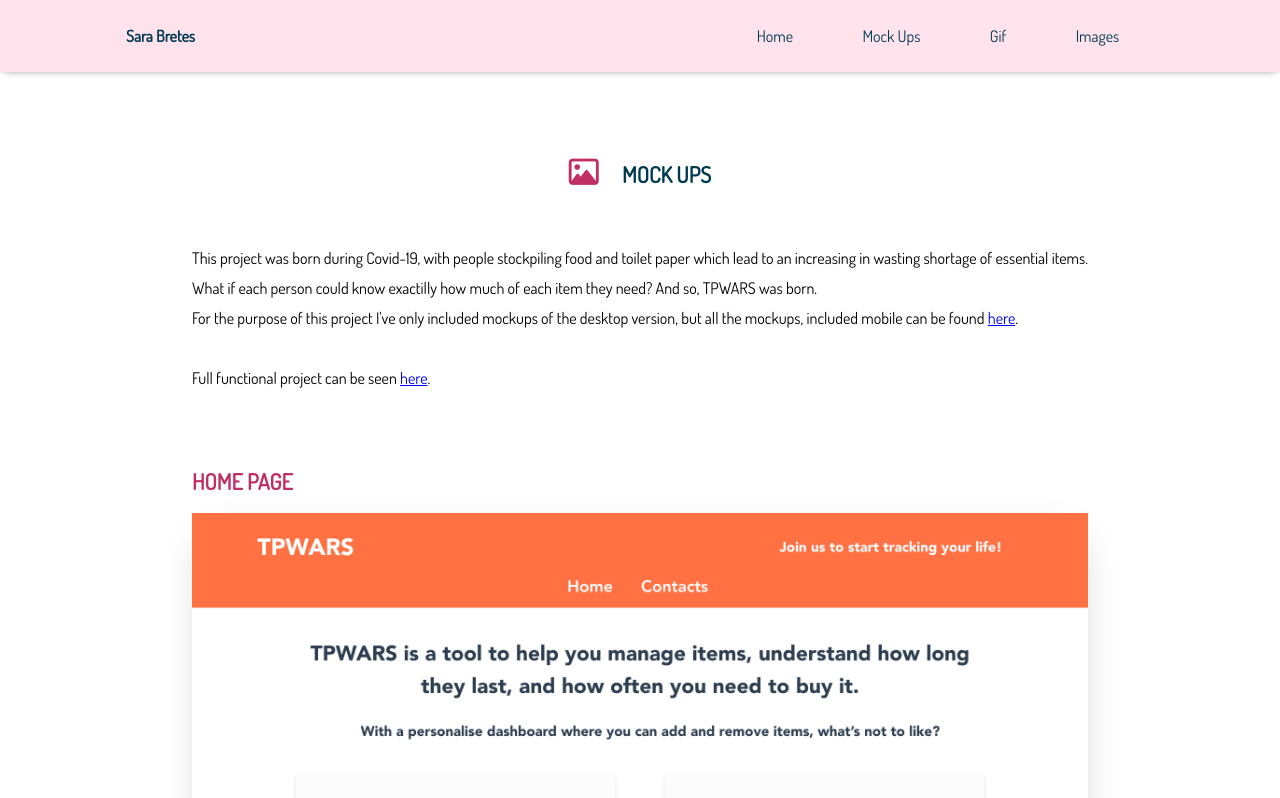
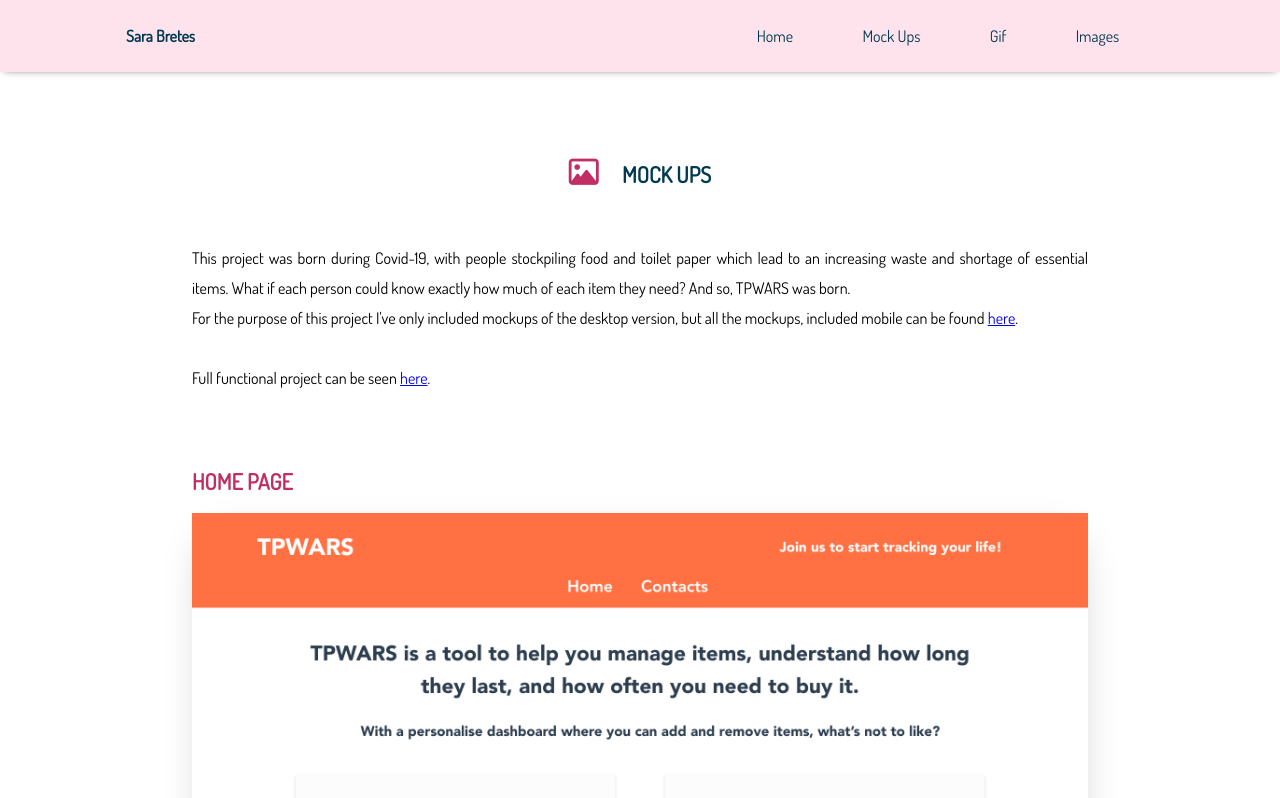
Before and after one commit to Totinhas/VisualDesign, a plain HTML site: page pages/mockups.html in a window 1280 px wide. Shown: the top 798 px of the page. Drawn offline with Linux system fonts and the light colour scheme.

Commit message:
last amends

```diff
--- a/pages/mockups.html
+++ b/pages/mockups.html
@@ -47,7 +47,7 @@
         </div>
 
         <p>
-          This project was born during Covid-19, with people stockpiling food and toilet paper which lead to an increasing in wasting shortage of essential items. What if each person could know exactilly how much of each item they need? And so, TPWARS was born.<br/>
+          This project was born during Covid-19, with people stockpiling food and toilet paper which lead to an increasing waste and shortage of essential items. What if each person could know exactly how much of each item they need? And so, TPWARS was born.<br/>
           For the purpose of this project I've only included mockups of the desktop version, but all the mockups, included mobile can be found <a href="../psd/TPWARS.xd">here</a>.
 
           <br/><br/>
```
Also changed, not shown: 1 other file.
